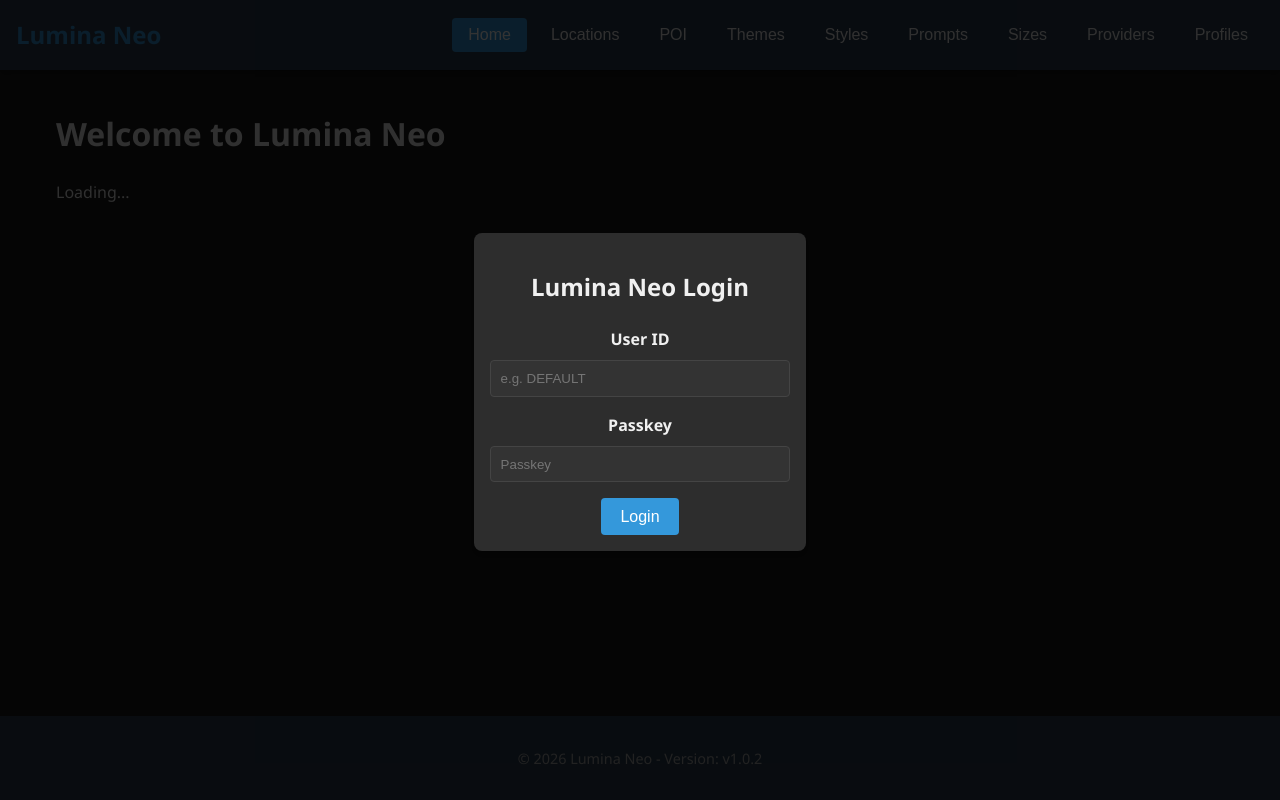
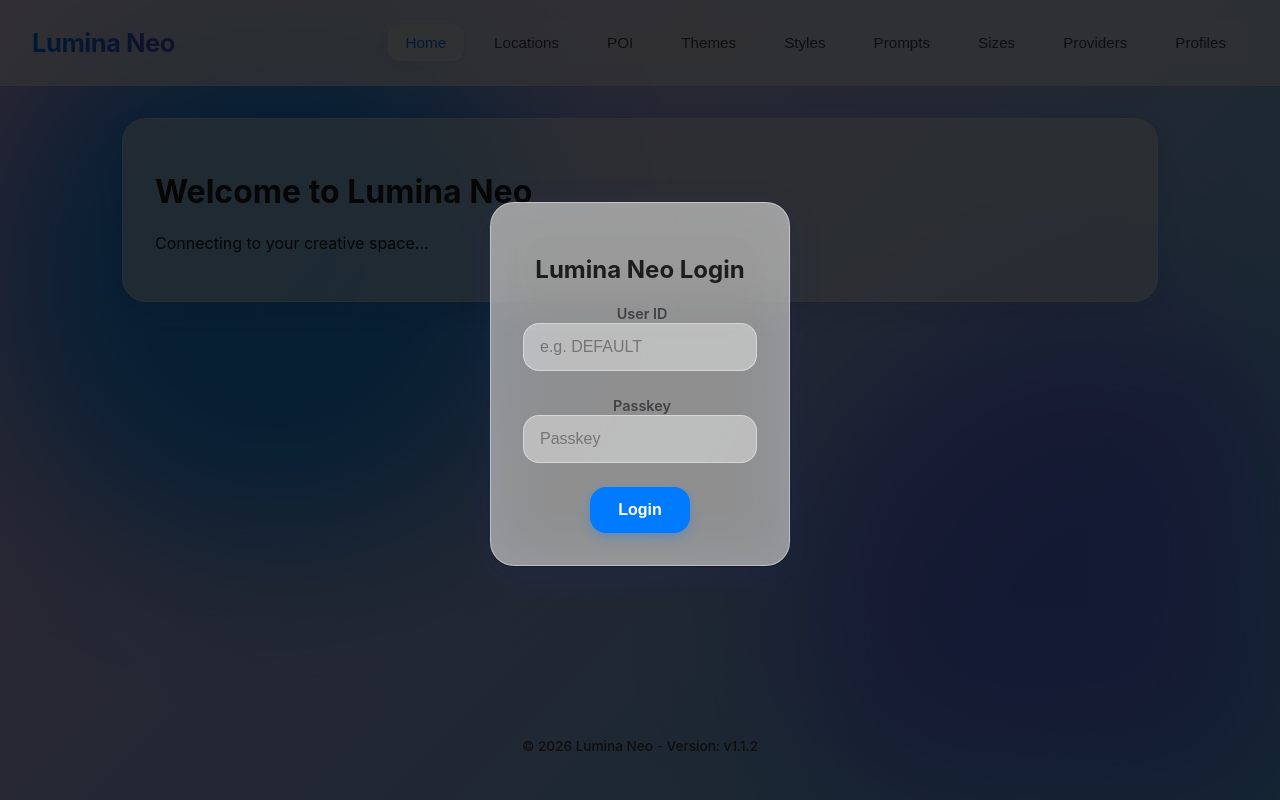
Before and after one commit to mgonzales71/lumina-neo, a website with bundled scripts: page public/index.html in a window 1280 px wide. Built offline with nearby package versions, Linux system fonts and the light colour scheme.

Commit message:
style: implement iOS 26 inspired Liquid Glass UI v1.1.2

```diff
--- a/public/css/main.css
+++ b/public/css/main.css
@@ -1,154 +1,280 @@
 :root {
-    --bg-color: #1a1a1a;
-    --text-color: #f0f0f0;
-    --primary-color: #3498db;
-    --secondary-color: #2c3e50;
-    --accent-color: #e74c3c;
-    --border-color: #444;
-    --card-bg: #2d2d2d;
-    --shadow: 0 4px 6px rgba(0, 0, 0, 0.3);
-    --font-family: 'Segoe UI', Tahoma, Geneva, Verdana, sans-serif;
-    --spacing-md: 1rem;
-    --spacing-sm: 0.5rem;
+    /* Base Colors - iOS 26 Liquid Palette */
+    --primary-color: #007AFF; /* SF Pro Blue */
+    --accent-color: #5856D6; /* SF Pro Indigo */
+    --success-color: #34C759;
+    --warning-color: #FF9500;
+    --error-color: #FF3B30;
+
+    /* Spacing & Radii */
+    --radius-lg: 24px;
+    --radius-md: 16px;
+    --radius-sm: 8px;
+    --spacing-lg: 2rem;
+    --spacing-md: 1.25rem;
+    --spacing-sm: 0.75rem;
+
+    /* Animation */
+    --transition: all 0.4s cubic-bezier(0.2, 0.8, 0.2, 1);
+
+    /* Light Mode - Smoky Glass */
+    --bg-gradient: linear-gradient(135deg, #e0c3fc 0%, #8ec5fc 100%);
+    --glass-bg: rgba(255, 255, 255, 0.55);
+    --glass-border: rgba(255, 255, 255, 0.4);
+    --glass-shadow: 0 8px 32px 0 rgba(31, 38, 135, 0.15);
+    --text-primary: #1d1d1f;
+    --text-secondary: #424245;
+    --nav-bg: rgba(255, 255, 255, 0.7);
+    --input-bg: rgba(255, 255, 255, 0.4);
+    --blur-amount: 25px;
+}
+
+[data-theme="dark"] {
+    /* Dark Mode - Deep Liquid Glass */
+    --bg-gradient: linear-gradient(135deg, #2e3192 0%, #1bffff 100%);
+    --glass-bg: rgba(0, 0, 0, 0.45);
+    --glass-border: rgba(255, 255, 255, 0.15);
+    --glass-shadow: 0 8px 32px 0 rgba(0, 0, 0, 0.6);
+    --text-primary: #f5f5f7;
+    --text-secondary: #a1a1a6;
+    --nav-bg: rgba(0, 0, 0, 0.6);
+    --input-bg: rgba(0, 0, 0, 0.3);
+}
+
+* {
+    box-sizing: border-box;
+    -webkit-font-smoothing: antialiased;
 }
 
 body {
     margin: 0;
     padding: 0;
-    font-family: var(--font-family);
-    background-color: var(--bg-color);
-    color: var(--text-color);
-    line-height: 1.6;
+    font-family: -apple-system, BlinkMacSystemFont, "SF Pro Text", "SF Pro Icons", "Helvetica Neue", Helvetica, Arial, sans-serif;
+    background: var(--bg-gradient);
+    background-attachment: fixed;
+    background-size: cover;
+    color: var(--text-primary);
+    min-height: 100vh;
+    overflow-x: hidden;
+}
+
+/* Liquid Background Elements */
+.liquid-bg {
+    position: fixed;
+    top: 0;
+    left: 0;
+    right: 0;
+    bottom: 0;
+    z-index: -1;
+    overflow: hidden;
+    filter: blur(80px);
+    opacity: 0.6;
+}
+
+.liquid-blob {
+    position: absolute;
+    width: 40vw;
+    height: 40vw;
+    background: var(--primary-color);
+    border-radius: 50%;
+    mix-blend-mode: overlay;
+    animation: blob-float 20s infinite alternate;
+}
+
+.liquid-blob:nth-child(2) {
+    background: var(--accent-color);
+    right: 0;
+    bottom: 0;
+    animation-delay: -5s;
+}
+
+@keyframes blob-float {
+    0% { transform: translate(-10%, -10%) scale(1); }
+    100% { transform: translate(20%, 20%) scale(1.2); }
 }
 
 #app {
     display: flex;
     flex-direction: column;
     min-height: 100vh;
+    backdrop-filter: saturate(180%);
 }
 
+/* Glass Components */
 .app-header {
-    background-color: var(--secondary-color);
-    padding: var(--spacing-md);
+    background: var(--nav-bg);
+    backdrop-filter: blur(var(--blur-amount));
+    -webkit-backdrop-filter: blur(var(--blur-amount));
+    border-bottom: 1px solid var(--glass-border);
+    padding: var(--spacing-md) var(--spacing-lg);
+    position: sticky;
+    top: 0;
+    z-index: 100;
     display: flex;
-    flex-wrap: wrap;
+    justify-content: space-between;
     align-items: center;
-    justify-content: space-between;
-    box-shadow: var(--shadow);
 }
 
 .logo {
-    font-size: 1.5rem;
-    font-weight: bold;
-    color: var(--primary-color);
-    margin-right: var(--spacing-md);
+    font-size: 1.6rem;
+    font-weight: 700;
+    letter-spacing: -0.02em;
+    background: linear-gradient(90deg, var(--primary-color), var(--accent-color));
+    -webkit-background-clip: text;
+    -webkit-text-fill-color: transparent;
 }
 
 .main-nav {
     display: flex;
-    flex-wrap: wrap;
     gap: var(--spacing-sm);
+    background: rgba(255, 255, 255, 0.1);
+    padding: 4px;
+    border-radius: 14px;
 }
 
 .nav-btn {
-    background: none;
+    background: transparent;
     border: none;
-    color: var(--text-color);
-    padding: var(--spacing-sm) var(--spacing-md);
+    color: var(--text-secondary);
+    padding: 10px 18px;
     cursor: pointer;
-    border-radius: 4px;
-    transition: background-color 0.2s;
-    font-size: 1rem;
+    border-radius: 11px;
+    font-weight: 500;
+    font-size: 0.95rem;
+    transition: var(--transition);
 }
 
 .nav-btn:hover {
-    background-color: rgba(255, 255, 255, 0.1);
+    color: var(--text-primary);
+    background: rgba(255, 255, 255, 0.1);
 }
 
 .nav-btn.active {
-    background-color: var(--primary-color);
-    color: white;
+    background: var(--glass-bg);
+    color: var(--primary-color);
+    box-shadow: 0 2px 8px rgba(0,0,0,0.1);
 }
 
+/* Content Area */
 .tab-content {
     flex: 1;
-    padding: var(--spacing-md);
-    max-width: 1200px;
+    padding: var(--spacing-lg);
+    max-width: 1100px;
     margin: 0 auto;
     width: 100%;
-    box-sizing: border-box;
 }
 
+.card {
+    background: var(--glass-bg);
+    backdrop-filter: blur(var(--blur-amount));
+    -webkit-backdrop-filter: blur(var(--blur-amount));
+    border: 1px solid var(--glass-border);
+    border-radius: var(--radius-lg);
+    padding: var(--spacing-lg);
+    margin-bottom: var(--spacing-lg);
+    box-shadow: var(--glass-shadow);
+    transition: var(--transition);
+}
+
+.card:hover {
+    transform: translateY(-2px);
+    box-shadow: 0 12px 40px rgba(0,0,0,0.12);
+}
+
+/* Liquid Form Elements */
+.form-group {
+    margin-bottom: 1.5rem;
+}
+
+label {
+    font-size: 0.9rem;
+    font-weight: 600;
+    color: var(--text-secondary);
+    margin-bottom: 0.5rem;
+    padding-left: 4px;
+}
+
+input, select, textarea {
+    background: var(--input-bg);
+    border: 1px solid var(--glass-border);
+    border-radius: var(--radius-md);
+    padding: 14px 16px;
+    color: var(--text-primary);
+    font-size: 1rem;
+    width: 100%;
+    transition: var(--transition);
+}
+
+input:focus, select:focus {
+    outline: none;
+    border-color: var(--primary-color);
+    background: var(--glass-bg);
+    box-shadow: 0 0 0 4px rgba(0, 122, 255, 0.1);
+}
+
+.btn {
+    background: var(--primary-color);
+    color: white;
+    border: none;
+    border-radius: var(--radius-md);
+    padding: 14px 28px;
+    font-weight: 600;
+    font-size: 1rem;
+    cursor: pointer;
+    transition: var(--transition);
+    box-shadow: 0 4px 12px rgba(0, 122, 255, 0.3);
+}
+
+.btn:hover {
+    transform: scale(1.02);
+    filter: brightness(1.1);
+    box-shadow: 0 6px 18px rgba(0, 122, 255, 0.4);
+}
+
+.btn:active {
+    transform: scale(0.98);
+}
+
+.btn-secondary {
+    background: var(--glass-bg);
+    color: var(--text-primary);
+    border: 1px solid var(--glass-border);
+}
+
+/* Animations */
 .tab-pane {
-    display: none; /* Hidden by default */
+    display: none;
 }
 
 .tab-pane.active {
-    display: block; /* Shown when active */
-    animation: fadeIn 0.3s ease-in-out;
+    display: block;
+    animation: slideUp 0.6s cubic-bezier(0.2, 0.8, 0.2, 1);
 }
 
-@keyframes fadeIn {
-    from { opacity: 0; }
-    to { opacity: 1; }
+@keyframes slideUp {
+    from { opacity: 0; transform: translateY(20px) scale(0.98); }
+    to { opacity: 1; transform: translateY(0) scale(1); }
 }
 
+/* Footer */
 .app-footer {
+    padding: var(--spacing-lg);
     text-align: center;
-    padding: var(--spacing-md);
-    background-color: var(--secondary-color);
-    font-size: 0.9rem;
-    color: #aaa;
+    color: var(--text-secondary);
+    font-size: 0.85rem;
+    font-weight: 500;
+    backdrop-filter: blur(10px);
 }
 
-/* Utilities */
-.card {
-    background-color: var(--card-bg);
-    border-radius: 8px;
-    padding: var(--spacing-md);
-    margin-bottom: var(--spacing-md);
-    box-shadow: var(--shadow);
+/* Responsive */
+@media (max-width: 768px) {
+    .app-header {
+        flex-direction: column;
+        gap: var(--spacing-md);
+    }
+    .main-nav {
+        width: 100%;
+        overflow-x: auto;
+        padding-bottom: 8px;
+    }
 }
-
-.btn {
-    padding: 0.6rem 1.2rem;
-    background-color: var(--primary-color);
-    color: white;
-    border: none;
-    border-radius: 4px;
-    cursor: pointer;
-    font-size: 1rem;
-}
-
-.btn:hover {
-    filter: brightness(1.1);
-}
-
-.btn-secondary {
-    background-color: var(--secondary-color);
-}
-
-.form-group {
-    margin-bottom: var(--spacing-md);
-}
-
-label {
-    display: block;
-    margin-bottom: var(--spacing-sm);
-    font-weight: bold;
-}
-
-input, select, textarea {
-    width: 100%;
-    padding: 0.6rem;
-    border: 1px solid var(--border-color);
-    border-radius: 4px;
-    background-color: #333;
-    color: white;
-    box-sizing: border-box;
-}
-
-input:focus, select:focus, textarea:focus {
-    outline: none;
-    border-color: var(--primary-color);
-}
--- a/public/index.html
+++ b/public/index.html
@@ -7,6 +7,13 @@
     <link rel="stylesheet" href="css/main.css">
 </head>
 <body>
+    <!-- Liquid Background Effect -->
+    <div class="liquid-bg">
+        <div class="liquid-blob"></div>
+        <div class="liquid-blob"></div>
+        <div class="liquid-blob"></div>
+    </div>
+
     <div id="app">
         <header class="app-header">
             <div class="logo">Lumina Neo</div>
@@ -26,45 +33,63 @@
         <main id="tab-content" class="tab-content">
             <!-- Dynamic Content Loaded Here -->
             <div id="home-tab" class="tab-pane active">
+                <div class="card">
                     <h1>Welcome to Lumina Neo</h1>
-                <p>Loading...</p>
+                    <p>Connecting to your creative space...</p>
+                </div>
             </div>
             <div id="locations-tab" class="tab-pane">
+                <div class="card">
                     <h2>Locations</h2>
                     <p>Manage your locations here.</p>
                 </div>
+            </div>
             <div id="poi-tab" class="tab-pane">
+                <div class="card">
                     <h2>Points of Interest</h2>
                     <p>Select a location to manage POIs.</p>
                 </div>
+            </div>
             <div id="themes-tab" class="tab-pane">
+                <div class="card">
                     <h2>Themes</h2>
                     <p>Configure seasonal themes.</p>
                 </div>
+            </div>
             <div id="styles-tab" class="tab-pane">
+                <div class="card">
                     <h2>Styles</h2>
                     <p>Define artistic styles.</p>
                 </div>
+            </div>
             <div id="prompts-tab" class="tab-pane">
+                <div class="card">
                     <h2>Prompts</h2>
                     <p>Edit prompt templates.</p>
                 </div>
+            </div>
             <div id="sizes-tab" class="tab-pane">
+                <div class="card">
                     <h2>Image Sizes</h2>
                     <p>Manage output resolutions.</p>
                 </div>
+            </div>
             <div id="providers-tab" class="tab-pane">
+                <div class="card">
                     <h2>AI Providers</h2>
                     <p>Configure API keys and models.</p>
                 </div>
+            </div>
             <div id="profiles-tab" class="tab-pane">
+                <div class="card">
                     <h2>Profiles</h2>
                     <p>Manage user profiles and settings.</p>
+                </div>
             </div>
         </main>
 
         <footer class="app-footer">
-            <p>&copy; 2026 Lumina Neo - Version: v1.0.2</p>
+            <p>&copy; 2026 Lumina Neo - Version: v1.1.2</p>
         </footer>
     </div>
 
```
Lines whose indentation alone changed are shown as unchanged.
